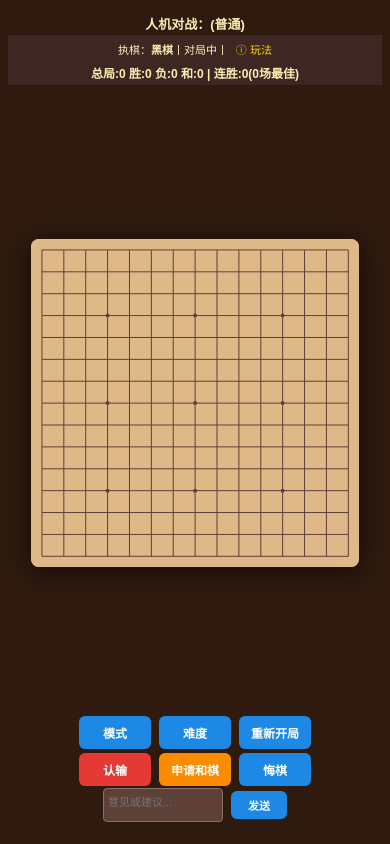
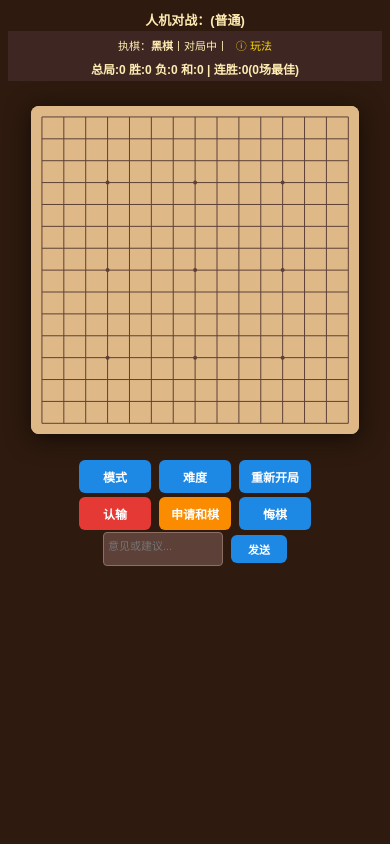
Before and after one commit to Xeno505-VCD/Gomoku-game, a website built with Vite: page index.html in a window 390 px wide. Built offline with nearby package versions, Linux system fonts and the light colour scheme.

Commit message:
回退index.html+main.css到e5d68a3(间距比例化正常版本)

```diff
--- a/index.html
+++ b/index.html
@@ -2,15 +2,16 @@
 <html lang="zh-CN">
 <head>
 <meta charset="UTF-8" />
-<meta name="viewport" content="width=device-width, initial-scale=1.0, user-scalable=no, viewport-fit=cover" />
+<meta name="viewport" content="width=device-width, initial-scale=1.0, user-scalable=no" />
 <title>五子棋 - Gomoku</title>
 <link rel="stylesheet" href="/src/styles/main.css" />
 </head>
 <body>
 <div class="app-container">
-  <!-- 顶部组 -->
-  <div class="header-group">
+  <!-- 手机端模式标签行 -->
   <div id="modeLine" class="mobile-only">人机对战：(普通)</div>
+
+  <!-- 顶部信息栏 -->
   <div id="infoBar">
     <span>执棋：<strong id="currentTurn">黑棋</strong></span>
     <span>|</span>
@@ -20,23 +21,27 @@
     <span id="aiHint"></span>
     <span id="rulesToggle" style="cursor:pointer;color:#FFD700;margin-left:4px;" title="规则说明">ⓘ 玩法</span>
   </div>
+
+  <!-- 规则展开行 -->
   <div id="rulesRow" style="display:none;">
     <span id="rulesText">轮流落子，先五连者胜。<br>联机：一方创建房间记下房号→另一方输入房号加入→配对后执黑先行。</span>
   </div>
+
+  <!-- 战绩 -->
   <div id="rowStats">
     <div id="statsBar"></div>
   </div>
-  </div>
 
-  <!-- 棋盘区 -->
-  <div class="canvas-zone" id="mainArea">
+  <!-- 主区域 -->
+  <div id="mainArea">
+    <!-- Canvas 正方形容器 -->
     <div class="canvas-wrapper">
       <canvas id="gameCanvas"></canvas>
     </div>
-  </div>
 
-  <!-- 底部控制组 -->
-  <div class="footer-group control-footer" id="sidePanel">
+    <!-- 控制面板(Footer) -->
+    <div class="control-footer" id="sidePanel">
+      <!-- 第一排：模式+难度+重开 -->
       <div class="c-row" id="rowMode">
         <button class="btn-blue" id="btnMode">模式</button>
         <button class="btn-blue" id="btnDifficulty">难度</button>
@@ -48,6 +53,7 @@
         </select>
       </div>
 
+      <!-- 联机面板 -->
       <div class="c-row" id="onlinePanel" style="display:none;flex-wrap:wrap;justify-content:center;gap:6px;">
         <button class="btn-blue" id="btnCreateRoom">创建房间</button>
         <input id="roomInput" type="number" min="1000" max="9999" placeholder="4位房间号" class="room-input-pc">
@@ -56,8 +62,10 @@
         <div id="roomInfo" style="font-size:11px;color:#FFECB3;"></div>
       </div>
 
+      <!-- AI面板容器（由JS控制显示/隐藏，PC端放难度select，手机端为空） -->
       <div class="c-row" id="aiPanel"></div>
 
+      <!-- 操作按钮 -->
       <div class="c-row" id="rowActions">
         <button class="btn-red" id="btnSurrender">认输</button>
         <button class="btn-orange" id="btnDraw">申请和棋</button>
@@ -65,6 +73,7 @@
         <button class="btn-blue" id="btnRematch" style="display:none;">再来一局</button>
       </div>
 
+      <!-- 反馈 -->
       <div class="c-row" id="feedbackSection">
         <textarea id="feedbackInput" placeholder="意见或建议..." rows="2"></textarea>
         <button class="btn-blue" id="btnFeedback">发送</button>
@@ -72,8 +81,9 @@
       </div>
     </div>
   </div>
+</div>
 
-<!-- 弹窗 -->
+<!-- 弹窗（fixed） -->
 <div id="modeModal" style="display:none;">
   <div id="modeModalBg"></div>
   <div id="modeModalBox">
@@ -103,6 +113,8 @@
     </div>
   </div>
 </div>
+
+<!-- 难度选择弹窗 -->
 <div id="difficultyModal" style="display:none;">
   <div id="difficultyModalBg"></div>
   <div id="difficultyModalBox">
--- a/src/styles/main.css
+++ b/src/styles/main.css
@@ -158,38 +158,30 @@ body {
   .pc-only { display: none !important; }
 
   .app-container {
-    height: 100vh;
-    height: 100dvh;
+    min-height: 100vh;
     display: flex;
     flex-direction: column;
-    justify-content: space-between;
-    overflow: hidden;
+    padding: 8px;
+    gap: 0;
     box-sizing: border-box;
-    padding-top: calc(12px + env(safe-area-inset-top));
-    padding-bottom: calc(20px + env(safe-area-inset-bottom));
-    padding-left: 8px;
-    padding-right: 8px;
   }
 
-  .header-group {
-    flex-shrink: 0;
+  #modeLine { flex-shrink: 0; padding: 2px 0; }
+
+  #infoBar { flex-shrink: 0; height: 28px; font-size: 11px; gap: 4px; padding: 0 4px; }
+
+  #rulesRow { flex-shrink: 0; font-size: 10px; padding: 3px 10px; }
+
+  #rowStats { flex-shrink: 0; padding: 2px 6px; }
+  #statsBar { font-size: 12px; font-weight: bold; }
+
+  #mainArea {
+    flex: 0 0 auto;
     display: flex;
     flex-direction: column;
     align-items: center;
-    width: 100%;
-  }
-
-  #modeLine { padding: 2px 0; }
-  #infoBar { height: 28px; font-size: 11px; gap: 4px; padding: 0 4px; }
-  #rulesRow { font-size: 10px; padding: 3px 10px; }
-  #rowStats { padding: 2px 6px; }
-  #statsBar { font-size: 12px; font-weight: bold; }
-
-  .canvas-zone {
-    flex-shrink: 0;
-    display: flex;
-    justify-content: center;
-    align-items: center;
+    gap: max(20px, 3vh);
+    margin-top: max(20px, 3vh);
     width: 100%;
   }
 
@@ -205,7 +197,7 @@ body {
     width: auto !important;
     height: auto !important;
     max-width: 90vw;
-    max-height: 50vh;
+    max-height: 55vh;
     aspect-ratio: 1 / 1;
     margin: 0 auto;
     border-radius: 8px;
@@ -213,14 +205,17 @@ body {
     background-color: #DEB887;
   }
 
-  .footer-group {
+  /* Footer 按钮区域 */
+  .control-footer {
     flex-shrink: 0;
     display: flex;
     flex-direction: column;
     align-items: center;
     gap: 0;
+    min-width: auto;
+    padding: 0;
+    margin-top: 0;
     width: 100%;
-    padding: 0;
   }
 
   .c-row {
```
Lines whose indentation alone changed are shown as unchanged.
